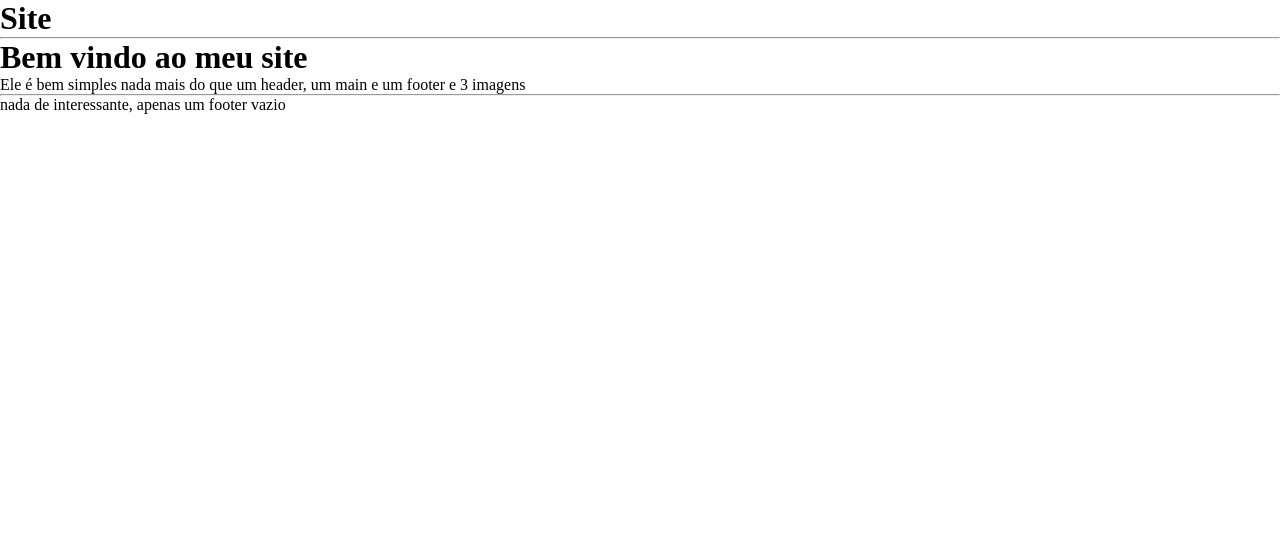
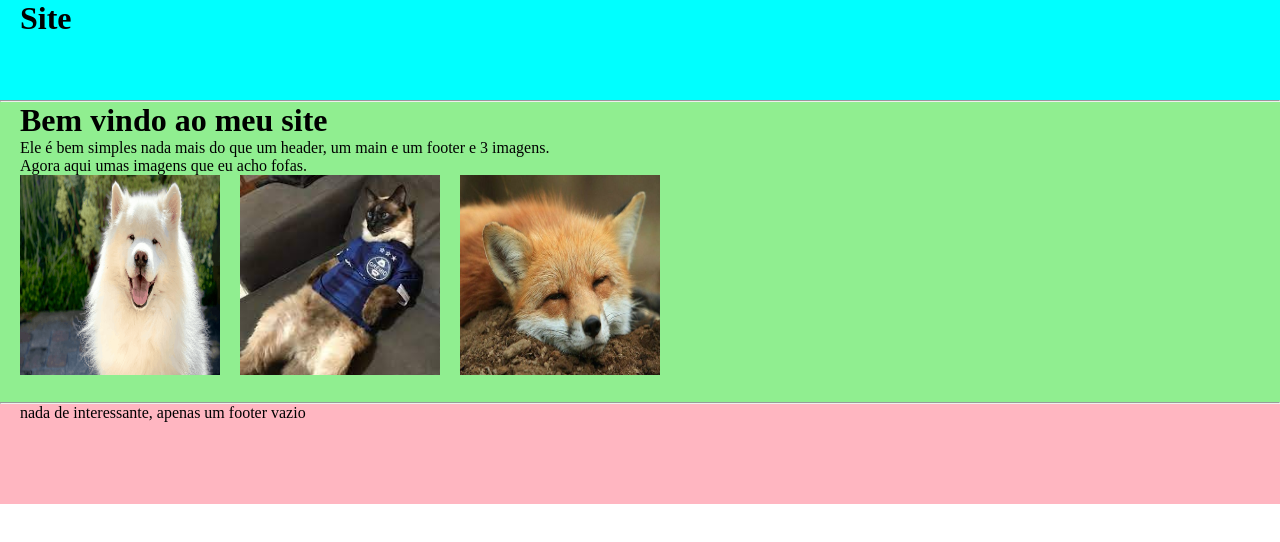
Before and after one commit to lencol-oxidavel/site1at, a plain HTML site: page index.html in a window 1280 px wide. Drawn offline with Linux system fonts and the light colour scheme.

Commit message:
Alterações do site
Conteúdo modificado, customização com css.

```diff
--- a/index.html
+++ b/index.html
@@ -13,7 +13,11 @@
     <hr>
     <main>
         <h1>Bem vindo ao meu site</h1>
-        <p>Ele é bem simples nada mais do que um header, um main e um footer e 3 imagens</p>
+        <p>Ele é bem simples nada mais do que um header, um main e um footer e 3 imagens.</p>
+        <p>Agora aqui umas imagens que eu acho fofas.</p>
+        <img src="./imgs/cachorrofofo.png" alt="cachorro">
+        <img src="./imgs/gatogremio.png" alt="gatogremista">
+        <img src="./imgs/raosafofa.png" alt="raposa">
     </main>
     <hr>
     <footer>
--- a/style.css
+++ b/style.css
@@ -2,3 +2,31 @@
     padding: 0%;
     margin: 0%;
 }
+header,
+main,
+footer {
+    width: 100%;
+    text-align: left;
+}
+header {
+    background-color: aqua;
+    height: 100px;
+}
+main {
+    background-color: lightgreen;
+    height: 300px;
+}
+footer {
+    background-color: lightpink;
+    height: 100px;
+}
+h1,
+p {
+    padding-left: 20px;
+}
+img {
+    padding-left: 20px;
+    width: 200px;
+    height: 200px;
+    float: left;
+}
```
Also changed, not shown: imgs/cachorrofofo.png (added), imgs/gatogremio.png (added), imgs/raosafofa.png (added).
